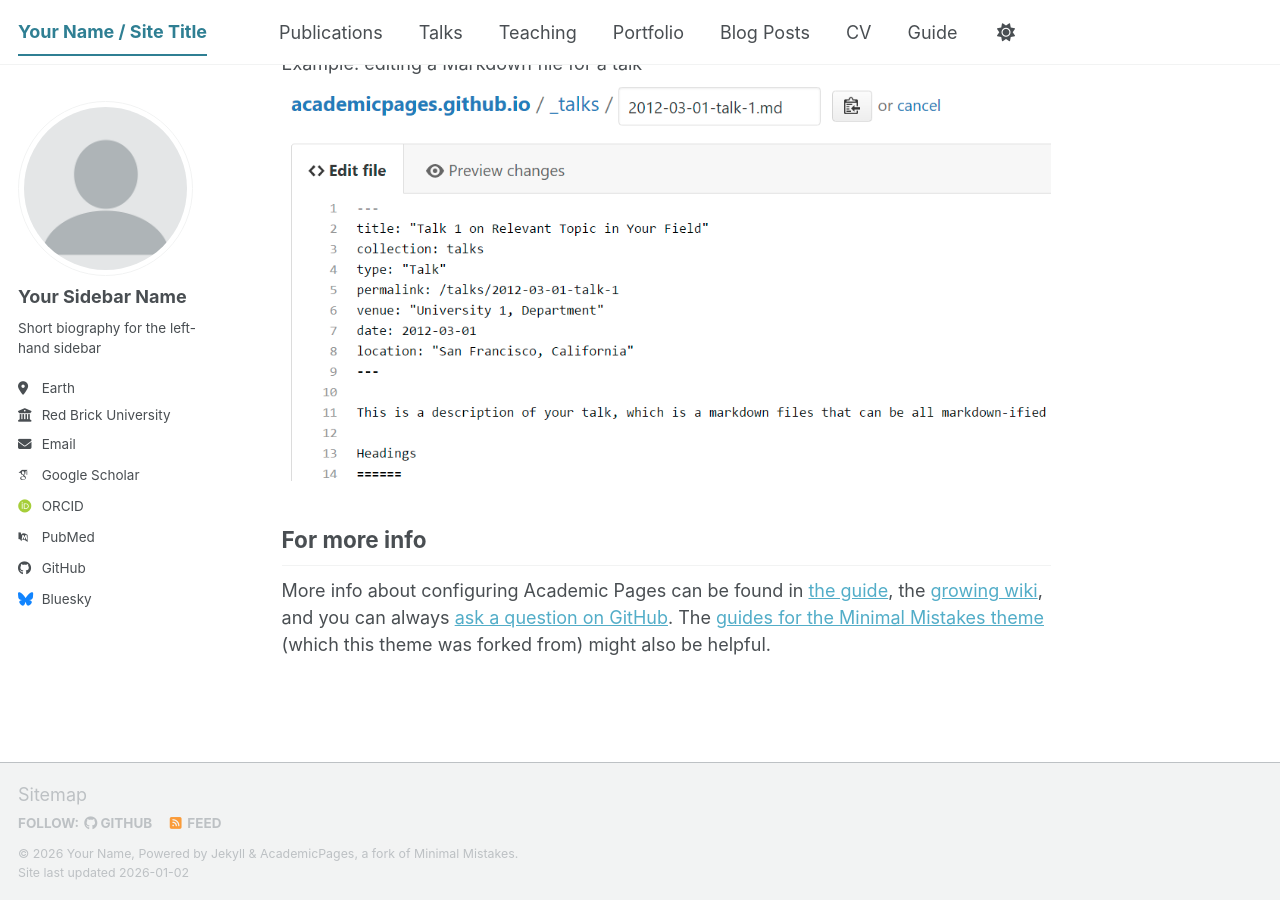
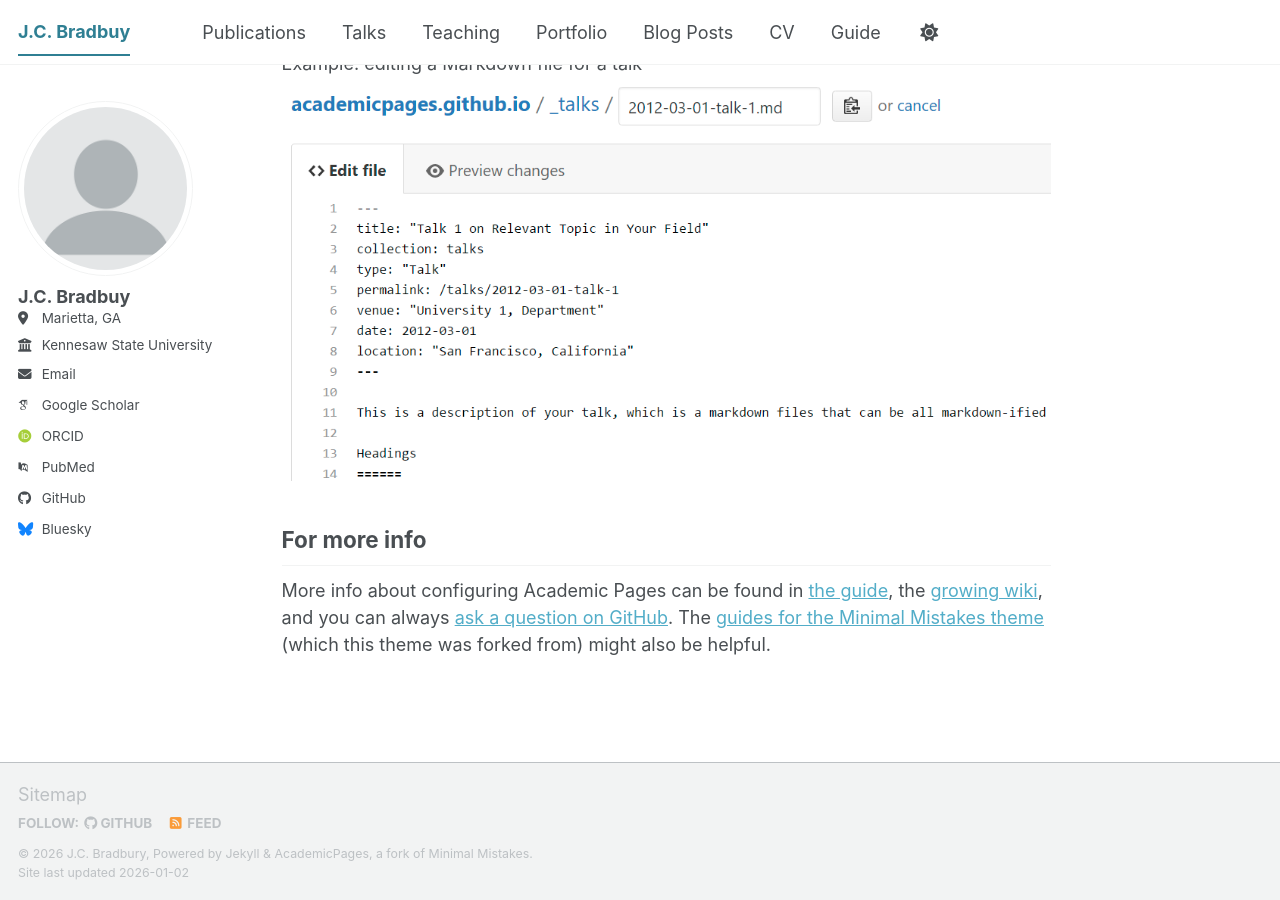
Before and after one commit to jcbradbury/jcbradbury.github.io, a Jekyll site: the page built from _pages/about.md, in a window 1280 px wide and 900 px high, scrolled down 2720 px. Built offline with Jekyll 4.4.1, drawn with Linux system fonts in a browser that asks for light colours; some web fonts are replaced; a script bundle is joined from its source files by our own code; library files that are not in the unit come from our copies.

Commit message:
Update _config.yml

```diff
--- a/_config.yml
+++ b/_config.yml
@@ -9,14 +9,14 @@
 # Basic Site Settings
 locale                   : "en-US"
 site_theme               : "default" # The available themes options are "default", "air", "sunrise", "mint", "dirt" and "contrast"
-title                    : "Your Name / Site Title"
+title                    : "J.C. Bradbuy"
 title_separator          : "-"
-name                     : &name "Your Name"
-description              : &description "Your Name's academic portfolio"   # Update this with a general description of your site, this is the default if not overridden by a page
-url                      : https://academicpages.github.io # The base hostname & protocol for your site e.g. "https://[your GitHub username].github.io",
+name                     : &name "J.C. Bradbury"
+description              : &description "Professor of Economics"   # Update this with a general description of your site, this is the default if not overridden by a page
+url                      : https://jcbradbury.github.io # The base hostname & protocol for your site e.g. "https://[your GitHub username].github.io",
                                                            # or if you already have some other page hosted on Github then use "https://[your GitHub username].github.io/[Your Repo Name]"
 baseurl                  : "" # the subpath of your site, e.g. "/blog"
-repository               : "academicpages/academicpages.github.io"
+repository               : "jcbradbury.github.io"
 
 # Site Author - The following control what appear as part of the author content on the side bar.
 #               If a field is blank the icon and link will not appear, otherwise it will be shown.
@@ -24,13 +24,13 @@
 author:
   # Biographic information
   avatar           : "profile.png"
-  name             : "Your Sidebar Name"
+  name             : "J.C. Bradbuy"
   pronouns         : # example: "she/her"
-  bio              : "Short biography for the left-hand sidebar"
-  location         : "Earth"
-  employer         : "Red Brick University"
+  bio              : # "Short biography for the left-hand sidebar"
+  location         : "Marietta, GA"
+  employer         : "Kennesaw State University"
   uri              : # URL
-  email            : "none@example.org"
+  email            : "jcbradbury@gmail.com"
 
   # Academic websites
   academia         : # URL
```
